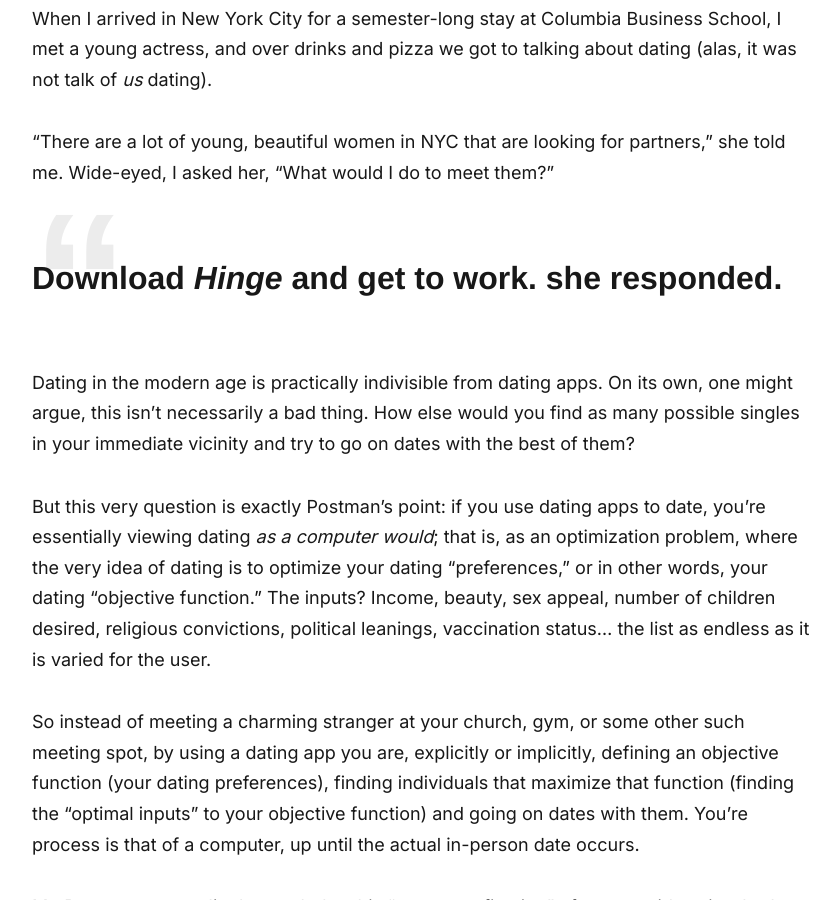
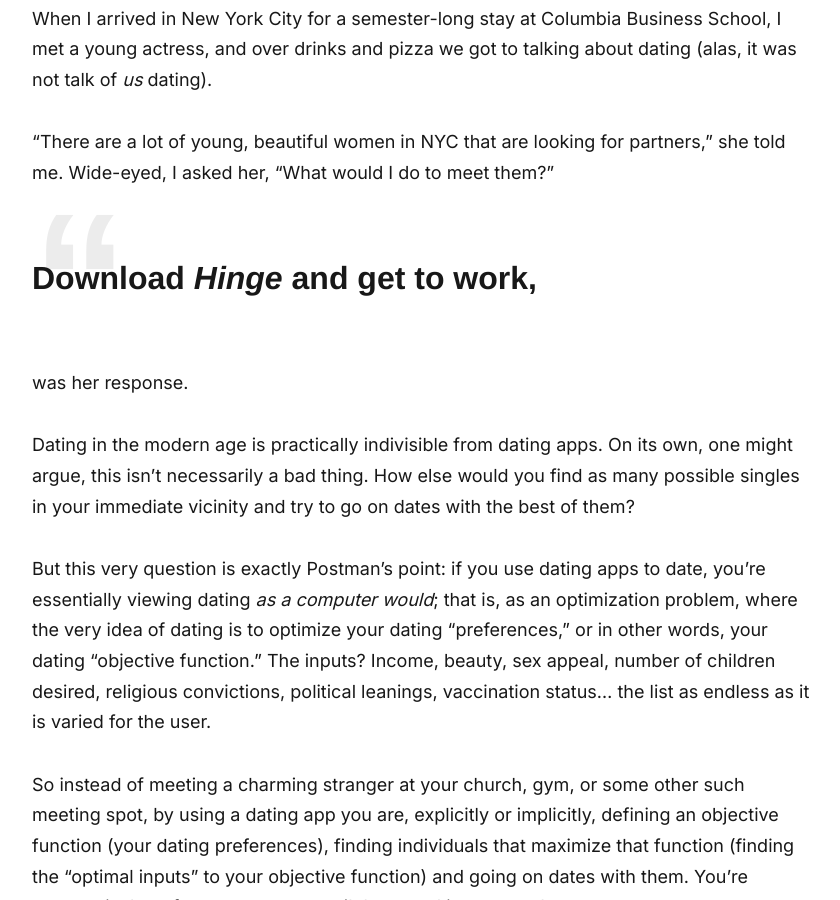
Before and after one commit to adam-bauer-34/adam-bauer-34.github.io, a Jekyll site: the page built from _posts/2022-09-05-technopoly-postman.md, in a window 1280 px wide and 900 px high, scrolled down 2835 px. Shown: the whole window, without its empty margins (218-1058 px from the left). Built offline with Jekyll 4.4.1, drawn with Linux system fonts in a browser that asks for light colours; nearby versions of some CDN libraries; some web fonts are replaced.

Commit message:
Update 2022-09-05-technopoly-postman.md

```diff
--- a/_posts/2022-09-05-technopoly-postman.md
+++ b/_posts/2022-09-05-technopoly-postman.md
@@ -33,8 +33,9 @@
 
 “There are a lot of young, beautiful women in NYC that are looking for partners,” she told me. Wide-eyed, I asked her, “What would I do to meet them?”
 
-> Download _Hinge_ and get to work.
-she responded.
+> Download _Hinge_ and get to work,
+
+was her response.
 
 Dating in the modern age is practically indivisible from dating apps. On its own, one might argue, this isn’t necessarily a bad thing. How else would you find as many possible singles in your immediate vicinity and try to go on dates with the best of them?
 
```
